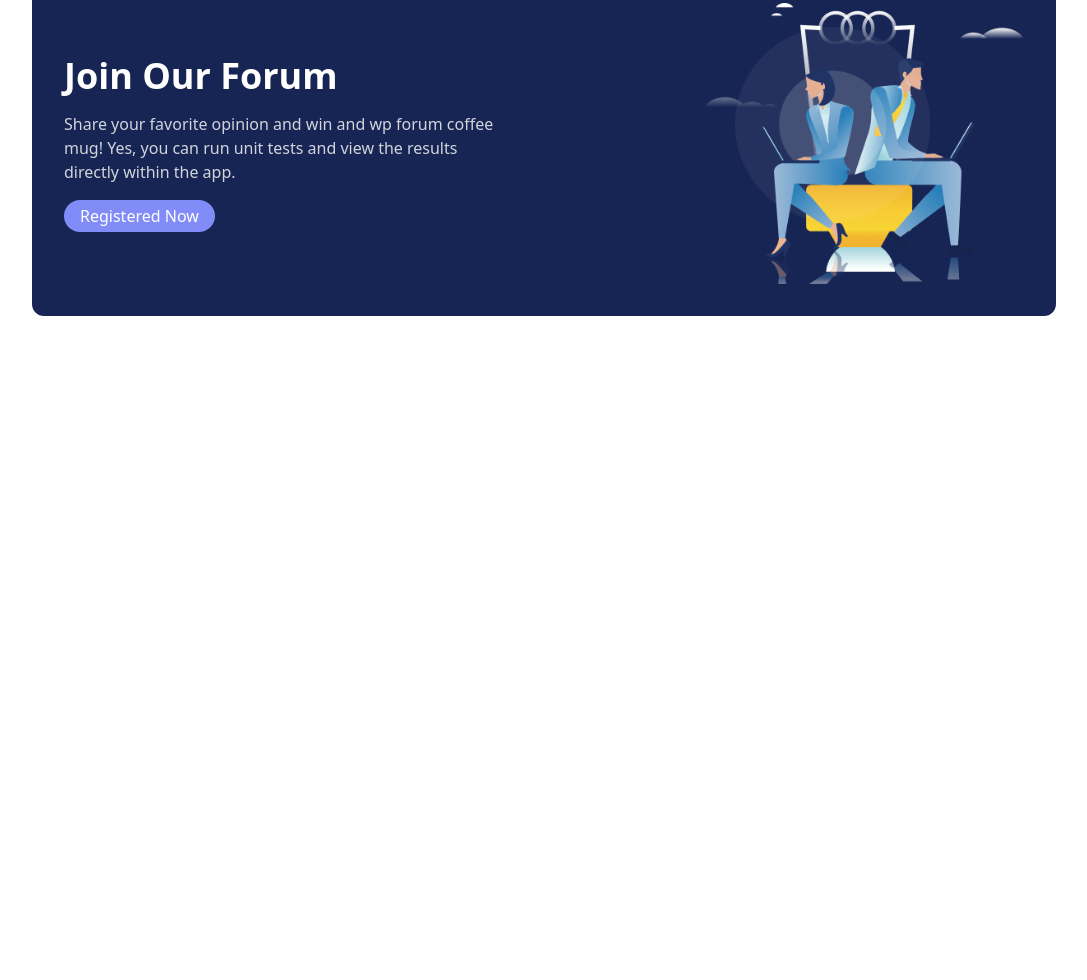
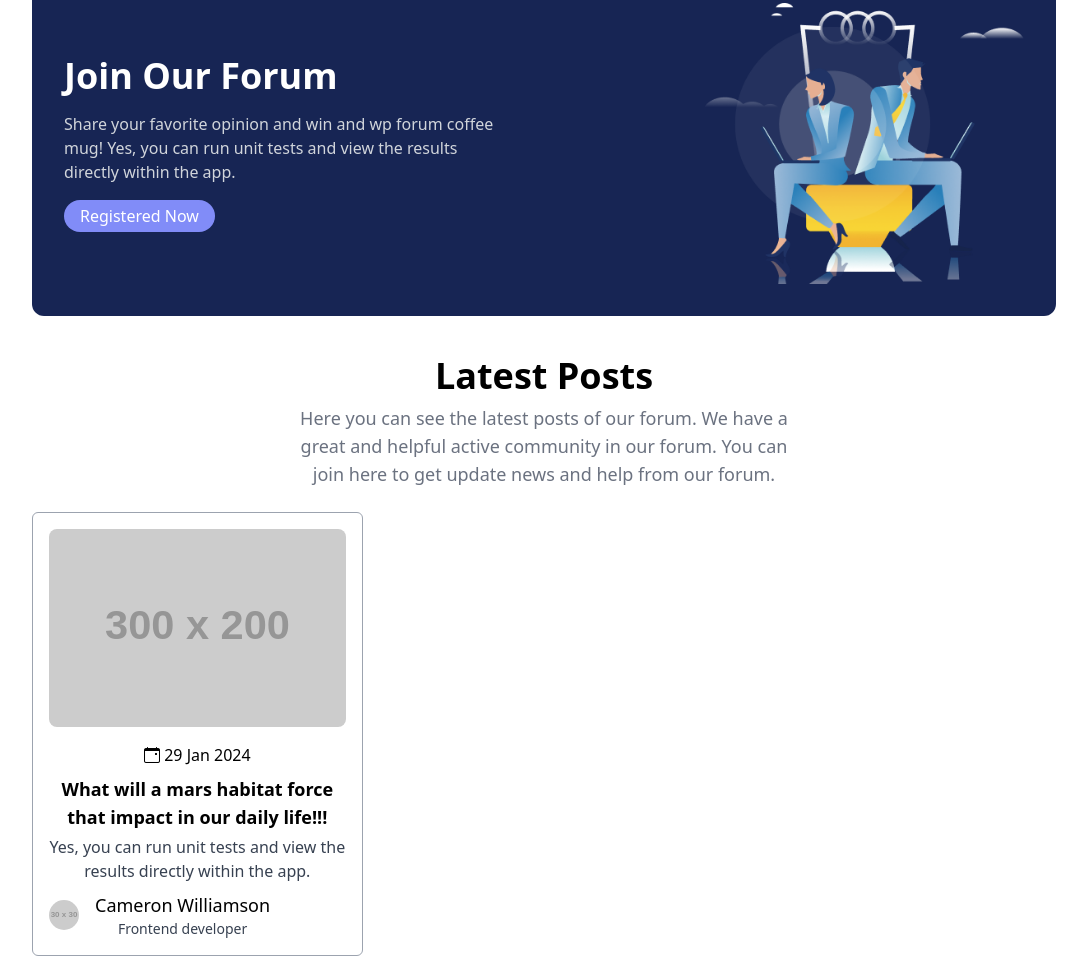
Before and after one commit to rahatfaruk/pha6-retro-forum, a plain HTML site: page index.html in a window 1280 px wide. Shown: the part 958-1938 px from the top of the page, without its empty margins (96-1183 px from the left). Before the commit the page ends 1290 px from the top, so only its background shows below. Drawn offline with nearby package versions, Linux system fonts and the light colour scheme; placeholder pictures from the web are drawn by us.

Commit message:
latest-posts sect UI added

```diff
--- a/index.html
+++ b/index.html
@@ -172,6 +172,36 @@
         </div>
       </div>
     </section>
+
+    <!-- ## sect: latest-posts -->
+    <section class="px-4 py-6">
+      <!-- container -->
+      <div class="max-w-screen-lg mx-auto">
+        <!-- ### section-header -->
+        <div class="max-w-lg mx-auto mb-6 text-center">
+          <h2 class="text-3xl md:text-4xl mb-2 font-bold">Latest Posts</h2>
+          <p class="md:text-lg text-gray-500">Here you can see the latest posts of our forum. We have a great and helpful active community in our forum. You can join here to get update news and help from our forum.</p>
+        </div>
+        <!-- posts -->
+        <div class="grid grid-cols-1 justify-items-center md:grid-cols-2 lg:grid-cols-3 gap-4">
+          <!-- post -->
+          <div class="max-w-sm text-center border border-gray-400 p-4 rounded-md">
+            <img src="https://dummyimage.com/300x200" class="mb-4 rounded-lg w-full" alt="">
+            <p><i class="bi bi-calendar-event"></i> <span>29 Jan 2024</span></p>
+            <h3 class="font-bold text-lg mb-1 mt-2">What will a mars habitat force that impact in our daily life!!!</h3>
+            <p class="text-gray-700 mb-2">Yes, you can run unit tests and view the results directly within the app. </p>
+            <!-- user -->
+            <div class="flex items-center justify-center md:justify-normal gap-4">
+              <img src="https://dummyimage.com/30" class="rounded-full" alt="">
+              <div>
+                <h4 class="text-lg">Cameron Williamson</h4>
+                <p class="text-gray-700 text-sm">Frontend developer</p>
+              </div>
+            </div>
+          </div>
+        </div>
+      </div>
+    </section>
   </main>
 
   <footer></footer>
```
